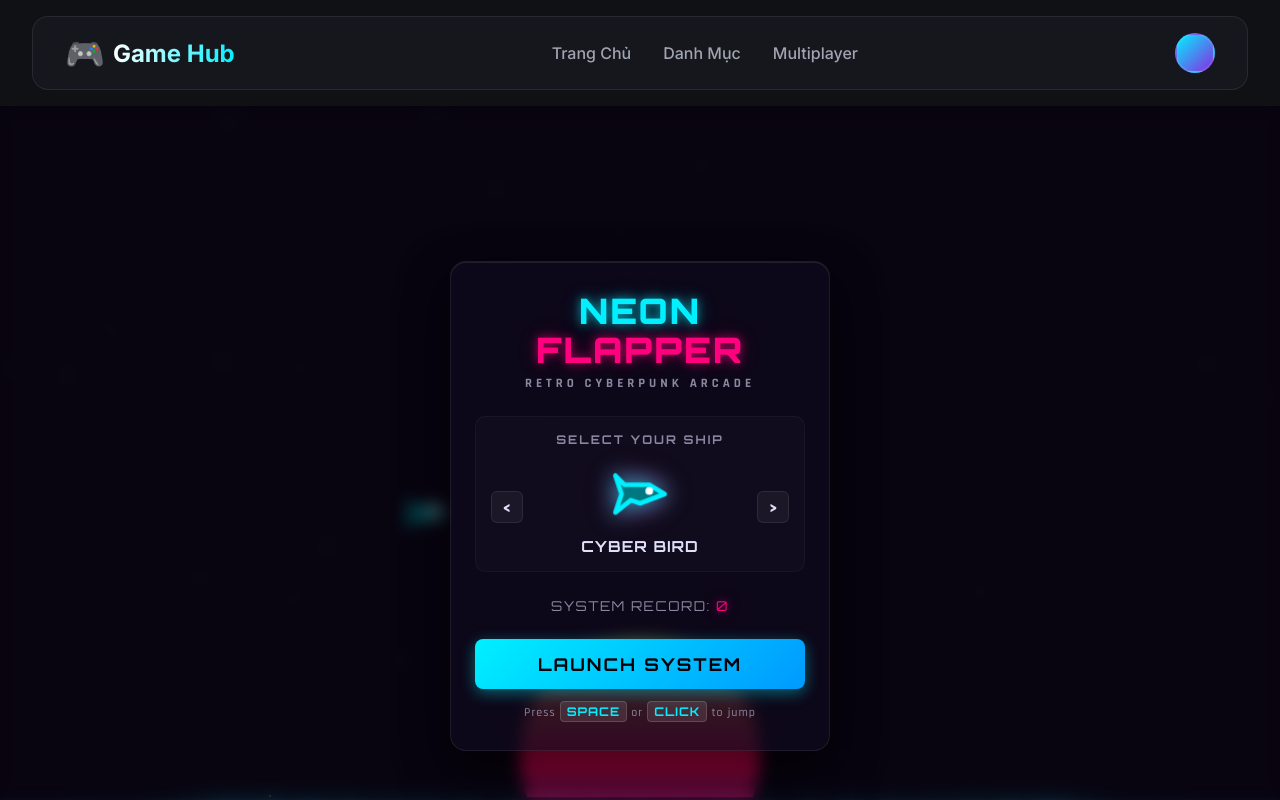
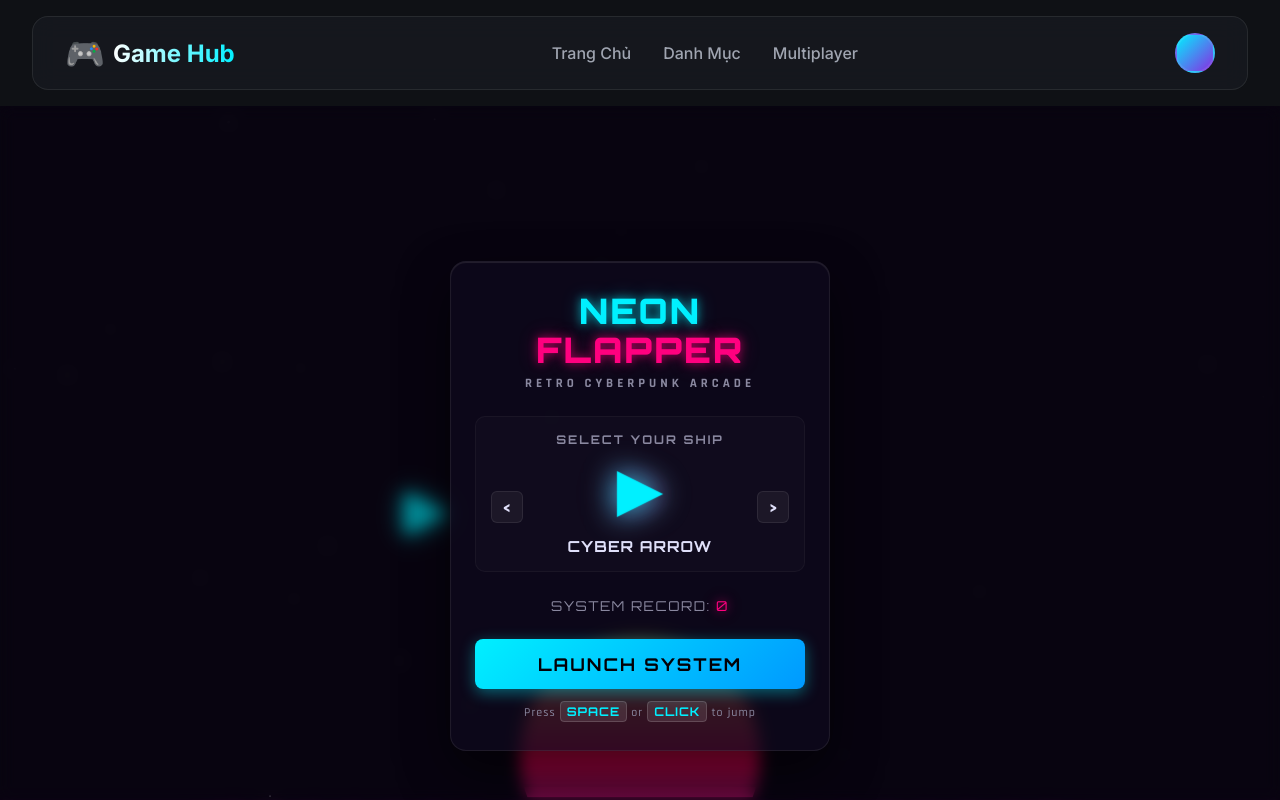
Before and after one commit to Kdz198/Game-Hub, a Next.js app: page /games/flappy-bird in a window 1280 px wide. Built offline with nearby package versions, Linux system fonts and the light colour scheme.

Commit message:
refactor(flappy-bird): Simplify skins to classic solid neon geometric shapes based on user CSS

```diff
--- a/src/components/game-wrapper/GameCanvas.tsx
+++ b/src/components/game-wrapper/GameCanvas.tsx
@@ -1,6 +1,6 @@
 "use client";
 import { useEffect, useRef, useState } from "react";
-import { FlappyBirdGame, BirdSkin, SKIN_COLORS, ANIMAL_PATHS, ANIMAL_EYES } from "@/core/games/flappy-bird/FlappyBirdGame";
+import { FlappyBirdGame, BirdSkin, SKIN_COLORS, SHAPE_PATHS } from "@/core/games/flappy-bird/FlappyBirdGame";
 import styles from "./GameCanvas.module.css";
 import { Orbitron, Rajdhani } from "next/font/google";
 
@@ -10,10 +10,10 @@ const rajdhani = Rajdhani({ subsets: ["latin"], weight: ["500", "700"] });
 type GameState = 'MENU' | 'PLAYING' | 'PAUSED' | 'GAME_OVER';
 
 const AVAILABLE_SKINS: { id: BirdSkin; name: string }[] = [
-  { id: 'cyber-bird', name: 'CYBER BIRD' },
-  { id: 'neon-cat', name: 'NEON CAT' },
-  { id: 'toxic-bat', name: 'TOXIC BAT' },
-  { id: 'plasma-fox', name: 'PLASMA FOX' },
+  { id: 'cyber-arrow', name: 'CYBER ARROW' },
+  { id: 'neon-box', name: 'NEON BOX' },
+  { id: 'toxic-diamond', name: 'TOXIC DIAMOND' },
+  { id: 'plasma-star', name: 'PLASMA STAR' },
 ];
 
 export default function GameCanvas() {
@@ -165,11 +165,8 @@ export default function GameCanvas() {
                   <button className={`${styles.pickerBtn} ${orbitron.className}`} onClick={prevSkin}>&lt;</button>
                   <div className={styles.skinPreviewBox}>
                     <div className={styles.skinPreviewInner}>
-                      <svg width="60" height="60" viewBox="-20 -20 40 40" style={{ filter: `drop-shadow(0 0 12px ${SKIN_COLORS[currentSkin.id].glow})` }}>
-                        <path d={ANIMAL_PATHS[currentSkin.id]} fill="#000000" />
-                        <path d={ANIMAL_PATHS[currentSkin.id]} fill={skinColor} opacity="0.5" />
-                        <path d={ANIMAL_PATHS[currentSkin.id]} fill="none" stroke={skinColor} strokeWidth="3" strokeLinejoin="round" />
-                        <circle cx={ANIMAL_EYES[currentSkin.id].x} cy={ANIMAL_EYES[currentSkin.id].y} r="2.5" fill="#fff" />
+                      <svg width="60" height="60" viewBox="-20 -20 40 40" style={{ filter: `drop-shadow(0 0 15px ${skinColor})` }}>
+                        <path d={SHAPE_PATHS[currentSkin.id]} fill={skinColor} />
                       </svg>
                     </div>
                     <span className={`${styles.skinName} ${orbitron.className}`}>{currentSkin.name}</span>
--- a/src/core/games/flappy-bird/FlappyBirdGame.ts
+++ b/src/core/games/flappy-bird/FlappyBirdGame.ts
@@ -8,27 +8,20 @@ const PIPE_SPAWN_RATE = 1800; // ms
 const PIPE_WIDTH = 70;
 const PIPE_GAP = 170;
 
-export type BirdSkin = 'cyber-bird' | 'neon-cat' | 'toxic-bat' | 'plasma-fox';
+export type BirdSkin = 'cyber-arrow' | 'neon-box' | 'toxic-diamond' | 'plasma-star';
 
 export const SKIN_COLORS = {
-  'cyber-bird': { main: '#00f0ff', glow: 'rgba(0, 240, 255, 0.8)' },
-  'neon-cat': { main: '#ff00ff', glow: 'rgba(255, 0, 255, 0.8)' },
-  'toxic-bat': { main: '#39ff14', glow: 'rgba(57, 255, 20, 0.8)' },
-  'plasma-fox': { main: '#ffeb3b', glow: 'rgba(255, 235, 59, 0.8)' },
+  'cyber-arrow': { main: '#00f0ff', glow: 'rgba(0, 240, 255, 0.8)' },
+  'neon-box': { main: '#ff00ff', glow: 'rgba(255, 0, 255, 0.8)' },
+  'toxic-diamond': { main: '#39ff14', glow: 'rgba(57, 255, 20, 0.8)' },
+  'plasma-star': { main: '#ffeb3b', glow: 'rgba(255, 235, 59, 0.8)' },
 };
 
-export const ANIMAL_PATHS: Record<BirdSkin, string> = {
-  'cyber-bird': 'M 16 0 L 6 -6 L -10 -6 L -16 -12 L -12 0 L -16 12 L -6 4 L 0 6 Z',
-  'neon-cat': 'M 12 4 L 6 -10 L 2 -6 L -6 -10 L -10 -2 L -10 8 L -4 12 L 6 12 Z',
-  'toxic-bat': 'M 10 0 L 4 -12 L -2 -4 L -14 -10 L -8 2 L -14 12 L -2 4 L 4 12 Z',
-  'plasma-fox': 'M 16 2 L 8 -12 L 0 -6 L -10 -10 L -12 2 L -6 12 L 2 10 Z'
-};
-
-export const ANIMAL_EYES: Record<BirdSkin, {x: number, y: number}> = {
-  'cyber-bird': {x: 6, y: -2},
-  'neon-cat': {x: 4, y: -2},
-  'toxic-bat': {x: 2, y: -1},
-  'plasma-fox': {x: 4, y: -1}
+export const SHAPE_PATHS: Record<BirdSkin, string> = {
+  'cyber-arrow': 'M 15 0 L -15 -15 L -15 15 Z',
+  'neon-box': 'M -12 -12 L 12 -12 L 12 12 L -12 12 Z',
+  'toxic-diamond': 'M 16 0 L 0 -14 L -16 0 L 0 14 Z',
+  'plasma-star': 'M 15 0 L 4 -4 L 0 -15 L -4 -4 L -15 0 L -4 4 L 0 15 L 4 4 Z'
 };
 
 interface Particle {
@@ -78,7 +71,7 @@ export class FlappyBirdGame {
 
   private lastPipeSpawn: number = 0;
   private bgOffset: number = 0;
-  private currentSkin: BirdSkin = 'cyber-bird';
+  private currentSkin: BirdSkin = 'cyber-arrow';
 
   private stars: {x: number, y: number, size: number, speed: number}[] = [];
 
@@ -496,7 +489,7 @@ export class FlappyBirdGame {
       this.ctx.stroke();
     }
 
-    // Draw Bird (Neon Animal Holograms)
+    // Draw Bird (Solid Neon Geometric Shapes)
     if (!this.isGameOver) {
       this.ctx.save();
       this.ctx.translate(this.width / 3, this.bird.y);
@@ -506,35 +499,14 @@ export class FlappyBirdGame {
       this.ctx.scale(scaleFactor, scaleFactor);
 
       const skinColor = SKIN_COLORS[this.currentSkin].main;
-      const skinGlow = SKIN_COLORS[this.currentSkin].glow;
 
-      const path = new Path2D(ANIMAL_PATHS[this.currentSkin]);
+      const path = new Path2D(SHAPE_PATHS[this.currentSkin]);
 
-      // Deep dark base (Solid Black for contrast against space)
-      this.ctx.fillStyle = '#000000';
+      // Pure Solid Neon Fill
+      this.ctx.fillStyle = skinColor;
+      this.ctx.shadowColor = skinColor;
+      this.ctx.shadowBlur = 20;
       this.ctx.fill(path);
-
-      // Holographic inner glow (Brighter to pop out)
-      this.ctx.fillStyle = skinColor;
-      this.ctx.globalAlpha = 0.5;
-      this.ctx.fill(path);
-      this.ctx.globalAlpha = 1.0;
-
-      // Sharp Neon Outline
-      this.ctx.shadowColor = skinGlow;
-      this.ctx.shadowBlur = 20;
-      this.ctx.strokeStyle = skinColor;
-      this.ctx.lineWidth = 3;
-      this.ctx.stroke();
-
-      // Eye
-      const eye = ANIMAL_EYES[this.currentSkin];
-      this.ctx.shadowBlur = 10;
-      this.ctx.shadowColor = '#ffffff';
-      this.ctx.fillStyle = '#ffffff';
-      this.ctx.beginPath();
-      this.ctx.arc(eye.x, eye.y, 2.5, 0, Math.PI * 2);
-      this.ctx.fill();
 
       this.ctx.restore();
     }
```
